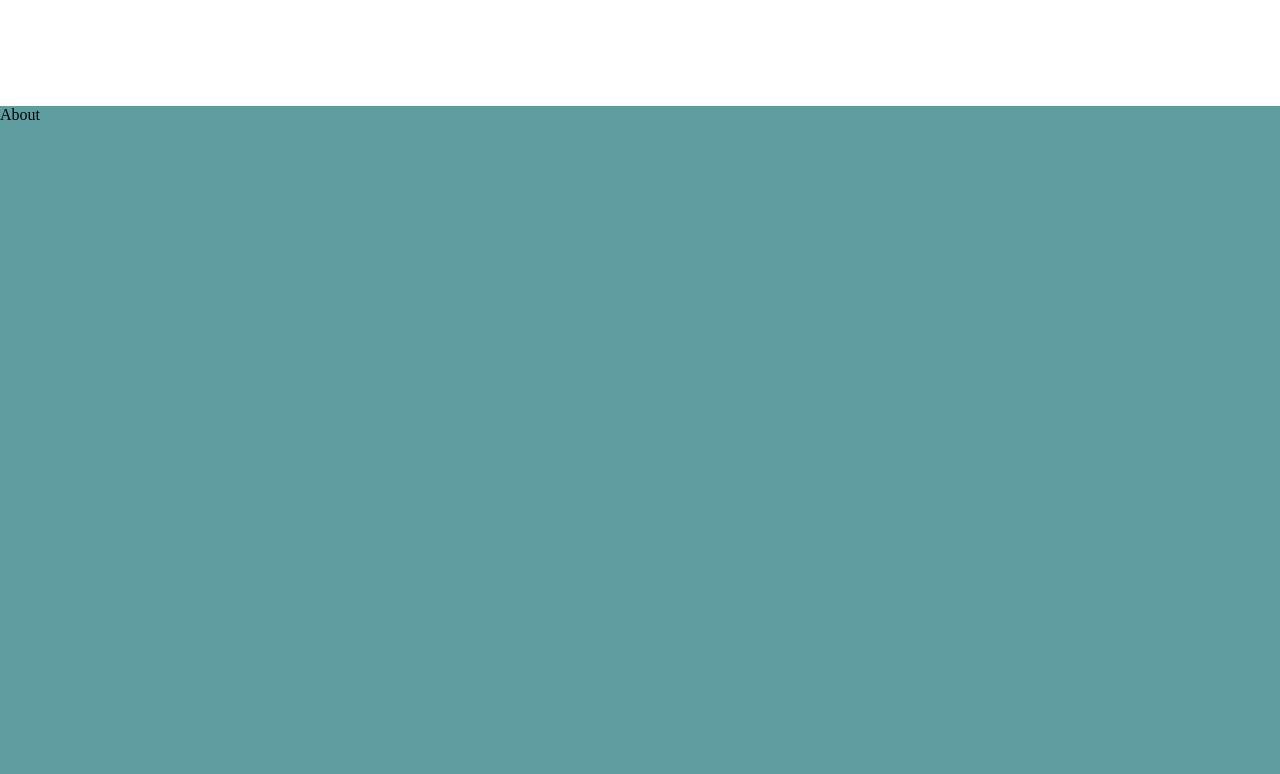
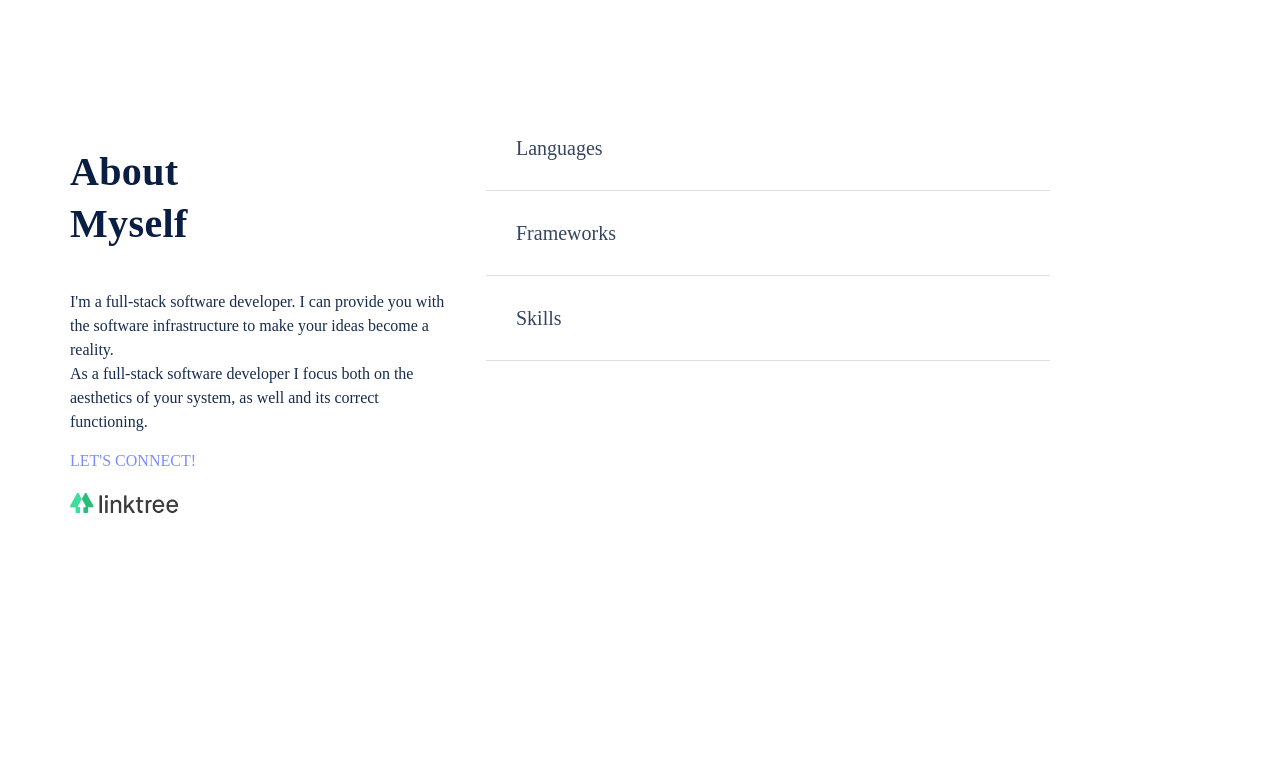
Before and after one commit to IvanDerlich/Portfolio, a React (Create React App) app: page / in a window 1280 px wide. Shown: the part 3446-4220 px from the top of the page. Built offline with nearby package versions, Linux system fonts and the light colour scheme; the HTML template or start-up script is replaced by a standard one.

Commit message:
Working on the About section

```diff
--- a/src/Components/About.css
+++ b/src/Components/About.css
@@ -1,4 +1,30 @@
 .About{
-  background-color: cadetblue;
-  height: 100vh;
+  /* height: 100vh; */
+  display: flex;
+  margin-right: 30px;
+  margin-left: 30px;
+  height: 800px;
 }
+
+.myself{
+  width:40%;
+  padding: 40px;
+}
+
+.skills{
+  width: 60%;
+  padding-right: 200px;
+}
+
+.margin{
+  margin-bottom: 40px;
+}
+
+.capabilities{
+  border-bottom: 1px solid #DFE1E6 ;
+  line-height: 24px;
+  font-size: 20px;
+  color: #344563;
+  padding: 30px;
+  display: flex;
+}
--- a/src/Components/About.js
+++ b/src/Components/About.js
@@ -1,9 +1,30 @@
 import './About.css';
+import linktreeLink from '../media/images/linktree.jpeg'
 
 function About() {
   return (
     <div className="About" id="about">
-      About
+      <div class="myself">
+        <div>
+          <div class="title">About</div>
+          <div class="title margin">Myself</div>
+          <div class="elevator-pitch">I'm a full-stack software developer. I can provide you with the software infrastructure to make your ideas become a reality.</div>
+          <div class="elevator-pitch">As a full-stack software developer I focus both on the aesthetics of your system, as well and its correct functioning.</div>
+          <div class="call-to-action">Let's connect!</div>
+        <a href="https://linktr.ee/ivanderlich"><img class="linktree" src={linktreeLink} alt="linktree link" /></a>
+        </div>
+      </div>
+      <div class="skills">
+        <div class="capabilities">
+          <div>Languages</div>
+        </div>
+        <div class="capabilities">
+          <div>Frameworks</div>
+        </div>
+        <div class="capabilities">
+          <div>Skills</div>
+        </div>
+      </div>
     </div>
   );
 }
```
Also changed, not shown: 1 other file (tests, documents, lock files or other folders).
